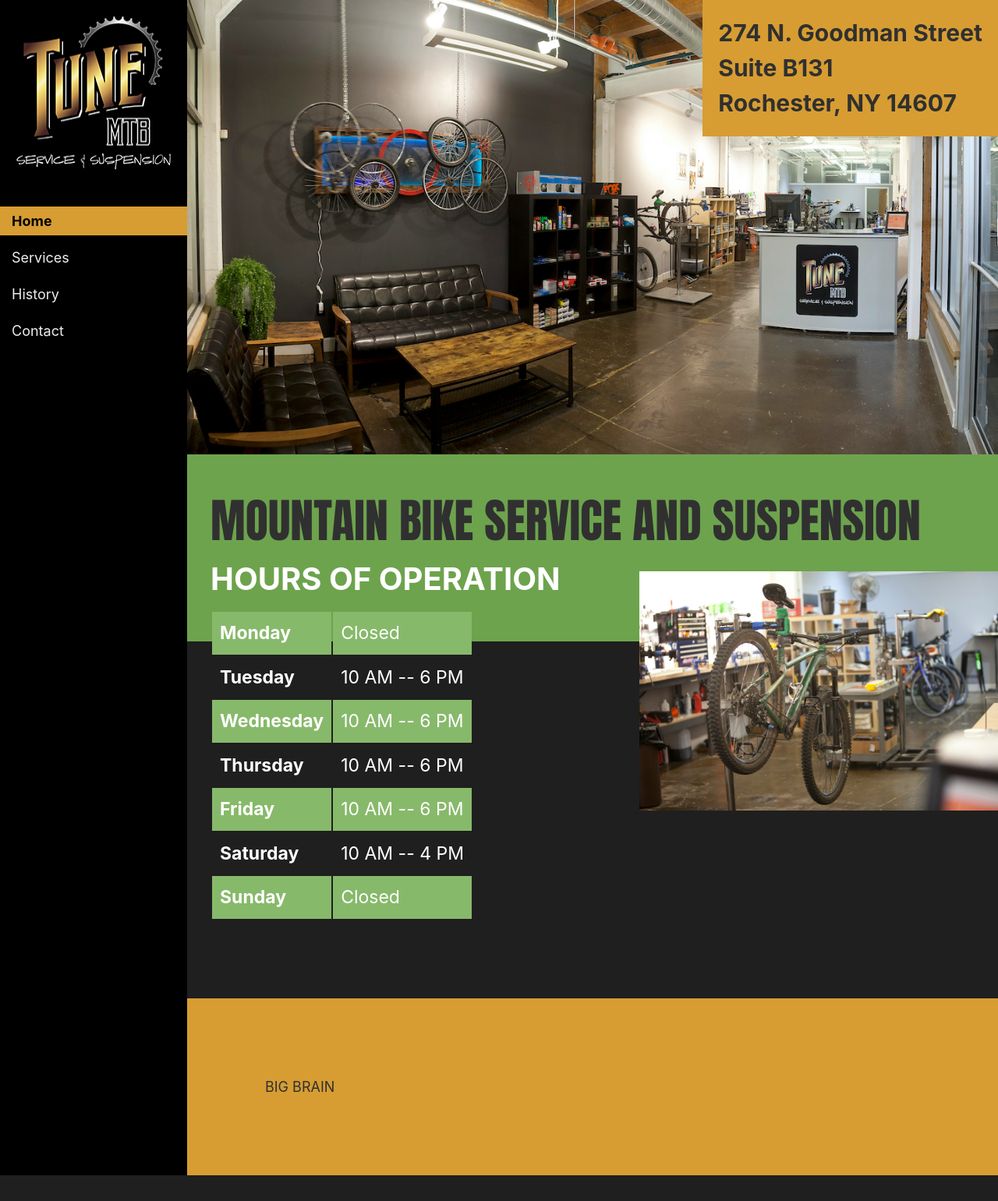
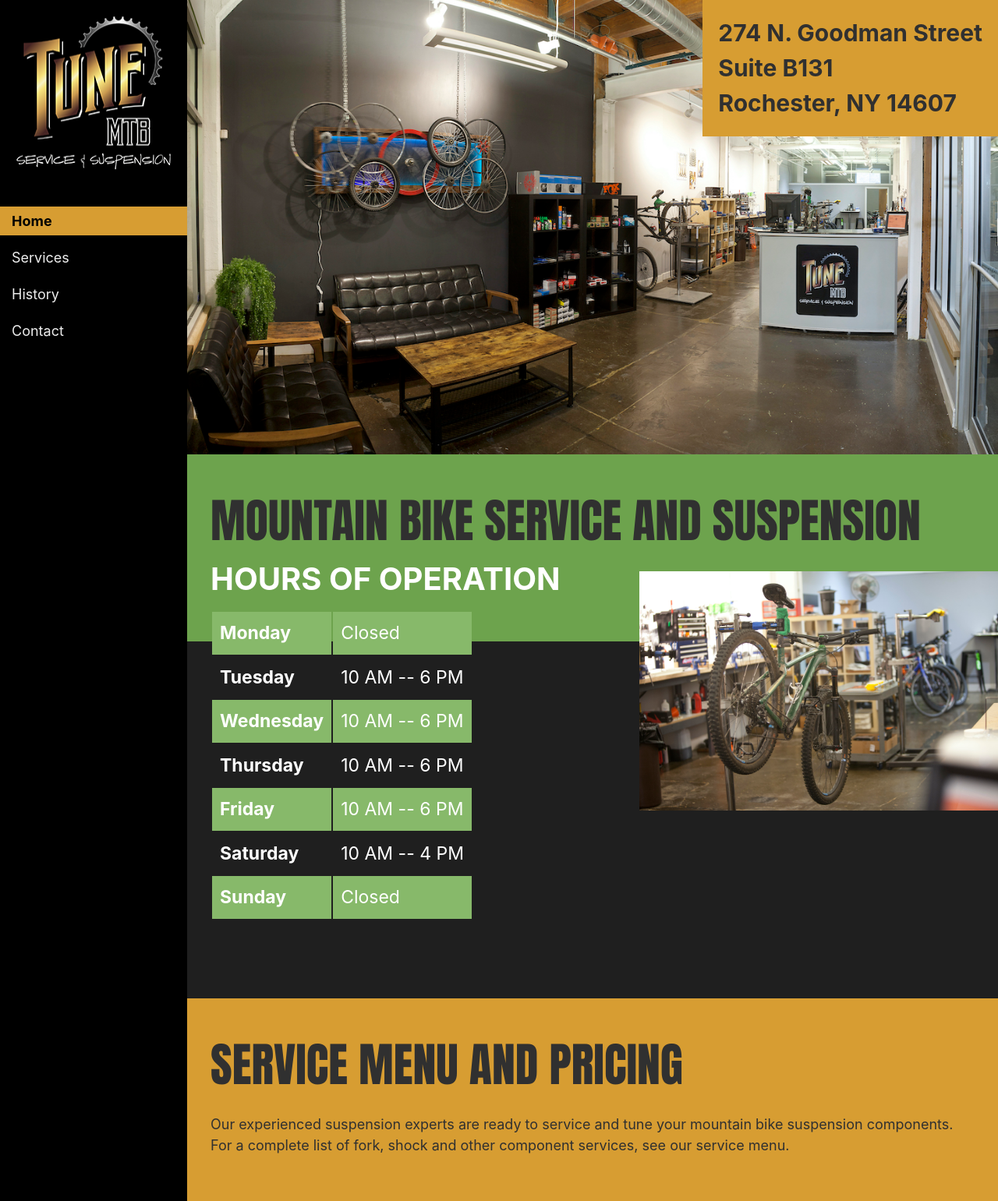
Before and after one commit to tunemtb/tunemtb.github.io, a Jekyll site: the page built from docs/index.html, in a window 1280 px wide. Shown: the whole page at 78% size. Built offline with Jekyll 4.4.1, drawn with Linux system fonts in a browser that asks for light colours; before the commit the page ends 1508 px from its top, so only the background shows below that.

Commit message:
callout-2 component service menu

```diff
--- a/docs/_sass/_homepage.scss
+++ b/docs/_sass/_homepage.scss
@@ -146,5 +146,14 @@
     background-color: #d79d32;
     color: #303030;
     clear: both;
-    padding: 100px;
+    padding: 40px 30px;
 }
+
+.callout-2__title {
+    display: block;
+    margin: 0;
+    padding: 0;
+    font-size: 60px;
+    text-transform: uppercase;
+    font-family: Impact, Haettenschweiler, 'Arial Narrow Bold', sans-serif;
+}
--- a/docs/index.html
+++ b/docs/index.html
@@ -64,5 +64,6 @@
 </div>
 
 <div class="callout-2">
-    BIG BRAIN
+    <h1 class="callout-2__title">Service Menu and Pricing</h1>
+    <p>Our experienced suspension experts are ready to service and tune your mountain bike suspension components. For a complete list of fork, shock and other component services, see our service menu.</p>
 </div>
```
